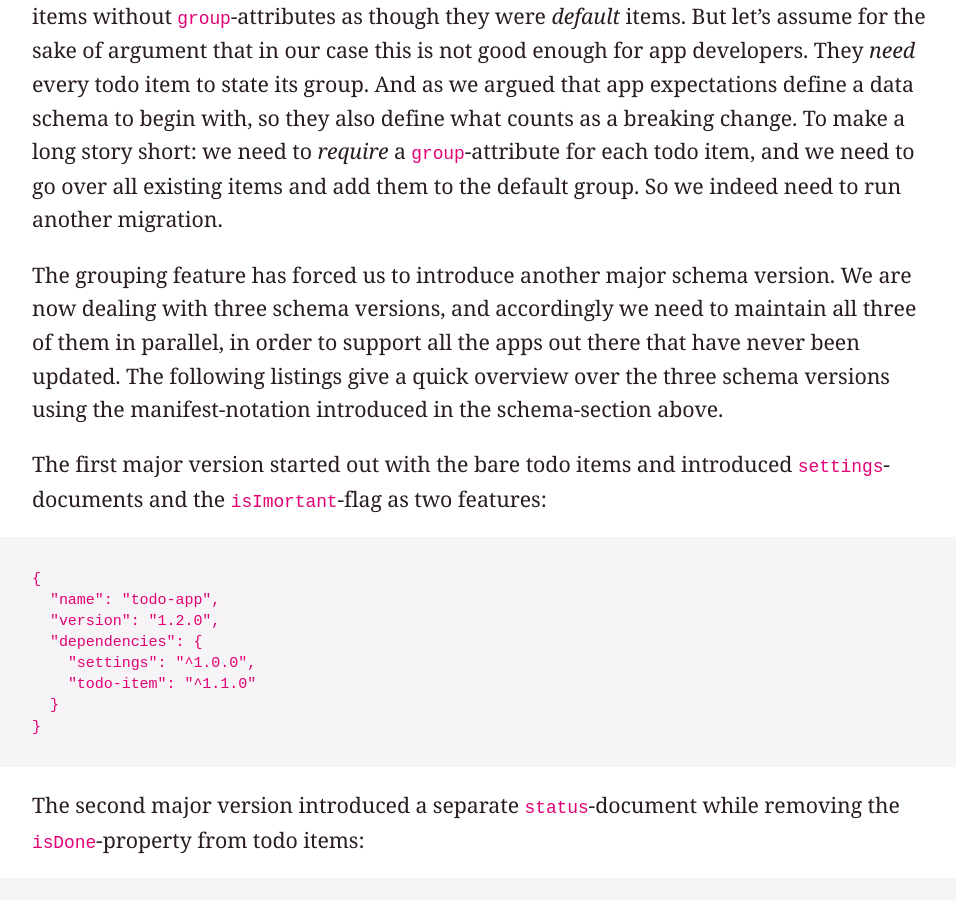
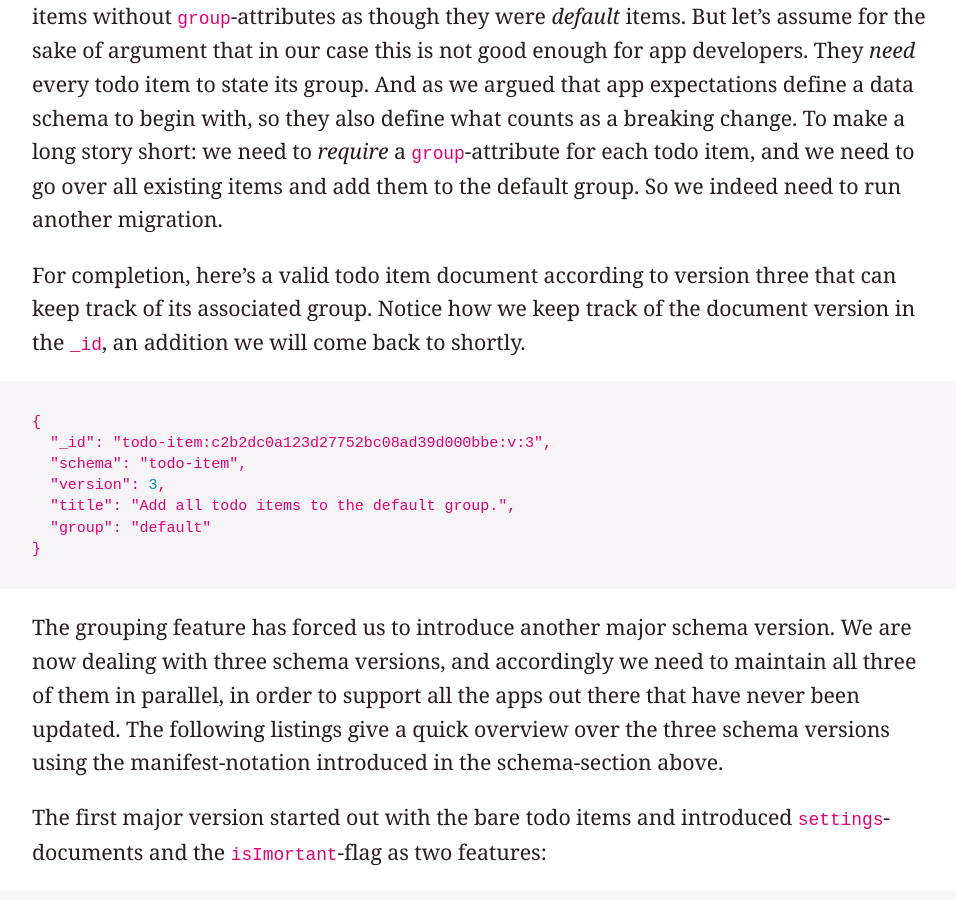
Before and after one commit to jo/sync-tank, a Jekyll site: the page built from migrations.md, in a window 1280 px wide and 900 px high, scrolled down 39196 px. Shown: the whole window, without its empty margins (96-1052 px from the left). Built offline with Jekyll 4.4.1, drawn with Linux system fonts in a browser that asks for light colours; our own code applies the rules of GitHub Pages for plain Markdown files.

Commit message:
add todo item example for v3

````diff
--- a/migrations.md
+++ b/migrations.md
@@ -557,6 +557,18 @@ so that I can be better organized even when there are a lot of things to do.
 
 To keep things simple, we will require each todo item to belong to exactly one group. This association can be established via an additional `group`-attribute that stores the respective group name for each todo item. If no particular group is chosen by the user, items should be assigned to a group named "default". You could argue that this didn't have to be a *breaking* schema change, that it would be possible for apps to handle older items without `group`-attributes as though they were *default* items. But let's assume for the sake of argument that in our case this is not good enough for app developers. They *need* every todo item to state its group. And as we argued that app expectations define a data schema to begin with, so they also define what counts as a breaking change. To make a long story short: we need to *require* a `group`-attribute for each todo item, and we need to go over all existing items and add them to the default group. So we indeed need to run another migration.
 
+For completion, here's a valid todo item document according to version three that can keep track of its associated group. Notice how we keep track of the document version in the `_id`, an addition we will come back to shortly.
+
+```json
+{
+  "_id": "todo-item:c2b2dc0a123d27752bc08ad39d000bbe:v:3",
+  "schema": "todo-item",
+  "version": 3,
+  "title": "Add all todo items to the default group.",
+  "group": "default"
+}
+```
+
 The grouping feature has forced us to introduce another major schema version. We are now dealing with three schema versions, and accordingly we need to maintain all three of them in parallel, in order to support all the apps out there that have never been updated. The following listings give a quick overview over the three schema versions using the manifest-notation introduced in the schema-section above.
 
 The first major version started out with the bare todo items and introduced `settings`-documents and the `isImortant`-flag as two features:
````
Also changed, not shown: other parts of migrations.md (+1 -1 lines).
